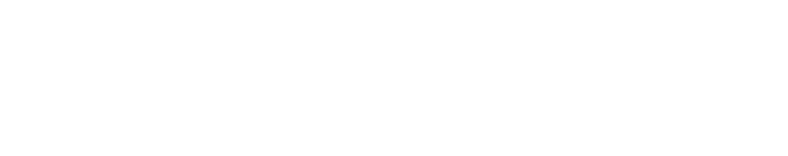
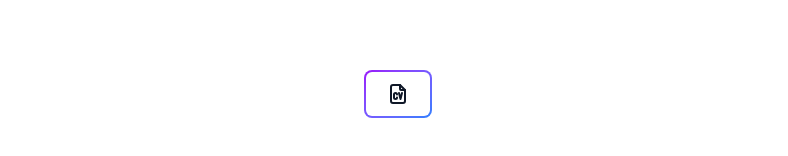
Before and after one commit to danilomercado/Portfolio, a React (Vite) app: page / in a window 1280 px wide. Shown: the part 636-792 px from the top of the page, without its empty margins (238-1026 px from the left). Built offline with nearby package versions, Linux system fonts and the light colour scheme.

Commit message:
creacion del modal CV

```diff
--- a/src/App.jsx
+++ b/src/App.jsx
@@ -1,13 +1,20 @@
 import Inicio from "./components/inicio/Inicio";
 import Header from "./components/header/Header";
+import ViewCV from "./components/viewCV/ViewCV";
+
 import "@fontsource-variable/onest";
 
 function App() {
   return (
     <>
       <div className="relative text-black dark:text-white">
+        <div class="relative h-full w-full bg-neutral-900">
+          <div class="absolute inset-0 bg-fuchsia-400 bg-[size:20px_20px] opacity-20 blur-[100px]"></div>
+        </div>
+
         <Header />
         <Inicio />
+        <ViewCV />
       </div>
     </>
   );
--- a/src/components/downloadCV/DownloadCV.jsx
+++ /dev/null
@@ -1,7 +0,0 @@
-import React from "react";
-
-const downloadCV = () => {
-  return <div>Ver CV</div>;
-};
-
-export default downloadCV;
--- a/src/components/inicio/Inicio.jsx
+++ b/src/components/inicio/Inicio.jsx
@@ -1,6 +1,7 @@
 import React from "react";
 import Badge from "../badge/Badge";
 import { GitHubIcon, LinkedInIcon, MailIcon } from "../../icons/Icons";
+import ViewCV from "../viewCV/ViewCV";
 
 const Inicio = () => {
   return (
@@ -18,15 +19,15 @@ const Inicio = () => {
             rel="noopener"
             class="flex items-center transition md:justify-center md:hover:scale-105"
           >
-            <Badge>Disponible para trabajar</Badge>
+            <Badge />
           </a>
         </div>
         <h1 className="text-4xl font-bold tracking-tight text-gray-800 sm:text-5xl dark:text-white">
           Hola, soy Danilo
         </h1>
-        <p class="mt-6 text-xl text-gray-800 dark:[&>strong]:text-yellow-200 [&>strong]:text-yellow-500 [&>strong]:font-semibold dark:text-gray-300">
+        <p class="mt-6 text-xl text-wrap  text-gray-800 dark:[&>strong]:text-yellow-200 [&>strong]:text-yellow-500 [&>strong]:font-semibold dark:text-gray-300">
           <strong>Desarrollador Junior </strong>
-          de{" "}
+          <span> de </span>
           <span className="text-sky-300/90 opacity-100">
             Argentina, Santa Fe, Rosario
           </span>
--- /dev/null
+++ b/src/components/viewCV/ViewCV.jsx
@@ -0,0 +1,66 @@
+import React, { useState } from "react";
+import { CVIcon } from "../../icons/Icons";
+
+const ViewCV = () => {
+  const [isModalOpen, setIsModalOpen] = useState(false);
+
+  const openModal = () => setIsModalOpen(true);
+  const closeModal = () => setIsModalOpen(false);
+
+  return (
+    <>
+      <div className="flex justify-center items-center ">
+        {/* Botón para abrir el modal */}
+        <div className="flex items-center ">
+          <button
+            className="relative inline-flex items-center justify-center p-0.5 mb-2 me-2 overflow-hidden text-sm font-medium text-gray-900 rounded-lg group bg-gradient-to-br from-purple-600 to-blue-500 group-hover:from-purple-600 group-hover:to-blue-500 hover:text-white dark:text-white focus:ring-4 focus:outline-none focus:ring-blue-300 dark:focus:ring-blue-800"
+            type="button"
+            onClick={openModal}
+          >
+            <span class="relative px-5 py-2.5 transition-all ease-in duration-75 bg-white dark:bg-gray-900 rounded-md group-hover:bg-transparent group-hover:dark:bg-transparent">
+              <CVIcon />
+            </span>
+          </button>
+        </div>
+
+        {/* Modal */}
+        {isModalOpen && (
+          <div className="fixed inset-0 flex items-center justify-center bg-black bg-opacity-50">
+            <div className="bg-white dark:bg-[#1f2020] rounded-lg shadow-lg w-full max-w-4xl opacity-80">
+              {/* Header */}
+              <div className="flex justify-between items-center border-b p-4">
+                <h5 className="text-lg font-semibold text-white">CV</h5>
+                <button
+                  className="text-gray-500 hover:text-red-800"
+                  onClick={closeModal}
+                >
+                  ✕
+                </button>
+              </div>
+
+              {/* Contenido del PDF */}
+              <div className="p-4 h-[500px]">
+                <iframe
+                  src="public/CV-DANILO-MERCADO.pdf"
+                  className="w-full h-full"
+                ></iframe>
+              </div>
+
+              {/* Footer */}
+              <div className="flex justify-end border-t p-4">
+                <button
+                  className="text-white bg-white border border-gray-300 focus:outline-none hover:bg-gray-100 focus:ring-4 focus:ring-gray-100 font-medium rounded-lg text-sm px-5 py-2.5 me-2 mb-2 dark:bg-[#5c5f5f] dark:text-white dark:border-gray-600 dark:hover:bg-gray-700 dark:hover:border-gray-600 dark:focus:ring-gray-700"
+                  onClick={closeModal}
+                >
+                  Cerrar
+                </button>
+              </div>
+            </div>
+          </div>
+        )}
+      </div>
+    </>
+  );
+};
+
+export default ViewCV;
--- a/src/icons/Icons.jsx
+++ b/src/icons/Icons.jsx
@@ -89,3 +89,26 @@ export function GitHubIcon() {
     </a>
   );
 }
+
+export function CVIcon() {
+  return (
+    <svg
+      xmlns="http://www.w3.org/2000/svg"
+      width="24"
+      height="24"
+      viewBox="0 0 24 24"
+      fill="none"
+      stroke="currentColor"
+      strokeWidth="2"
+      strokeLinecap="round"
+      strokeLinejoin="round"
+      className="icon icon-tabler icons-tabler-outline icon-tabler-file-cv"
+    >
+      <path stroke="none" d="M0 0h24v24H0z" fill="none" />
+      <path d="M14 3v4a1 1 0 0 0 1 1h4" />
+      <path d="M17 21h-10a2 2 0 0 1 -2 -2v-14a2 2 0 0 1 2 -2h7l5 5v11a2 2 0 0 1 -2 2z" />
+      <path d="M11 12.5a1.5 1.5 0 0 0 -3 0v3a1.5 1.5 0 0 0 3 0" />
+      <path d="M13 11l1.5 6l1.5 -6" />
+    </svg>
+  );
+}
```
Also changed, not shown: src/components/modalCV/ModalCV.jsx (deleted), 1 other file (tests, documents, lock files or other folders).
